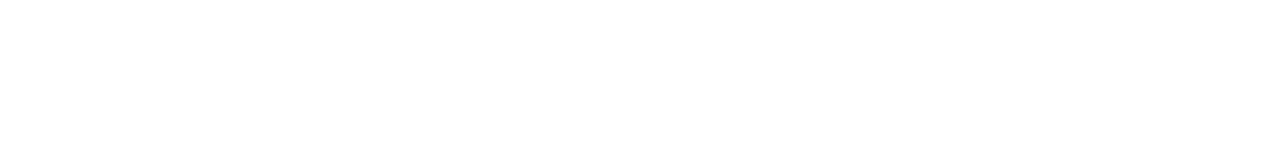
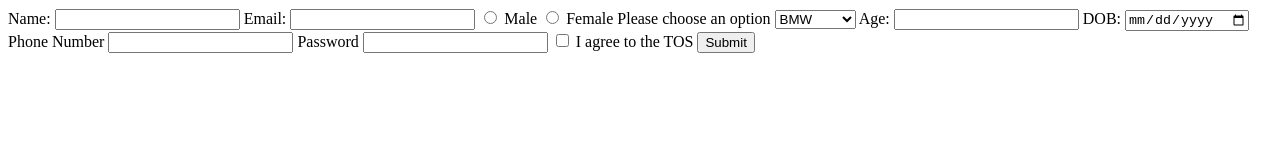
Before and after one commit to acciojob/signup-form-car-prasad2409, a website: page main.html in a window 1280 px wide. Drawn offline with Linux system fonts and the light colour scheme.

Commit message:
created a submission

```diff
--- a/main.html
+++ b/main.html
@@ -10,6 +10,33 @@
 	<!-- the entire body must be written by student -->
     <script type="text/javascript" src="./script.js">
 </script>
+	<form id = "form1">
+		<label for ="name">Name: </label>
+		<input type = "text" required >
+		<label for = "email">Email:</label>
+		<input type = "email" required>
+		<input type = "radio" value = "Male" required>
+		<label for = "gender"> Male</label>
+		<input type = "radio" value = "Female" required>
+		<label for = "gender"> Female</label>
+		<label for = "car">Please choose an option</label>
+		<select id = "car" >
+			<option>BMW</option>
+			<option>Audi</option>
+			<option>Mercedez</option>
+		</select>
+		<label for = "Age">Age: </label>
+		<input type = "number" required>
+		<label for = "dob"> DOB: </label>
+		<input type = "date" required>
+		<label for = "phone number"> Phone Number</label>
+		<input type = "number" required>
+		<label for = "password"> Password</label>
+		<input type = "password" required>
+		<input type = "checkbox" required>
+		<label for = "tos"> I agree to the TOS</label>
+		<button type = "submit" form = "form1">Submit</button>
+	</form>
 
 </body>
 
```
